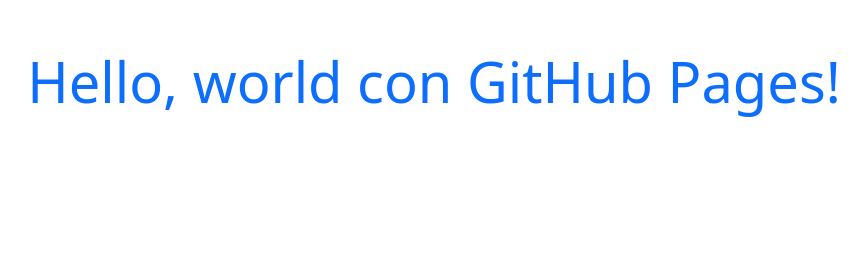
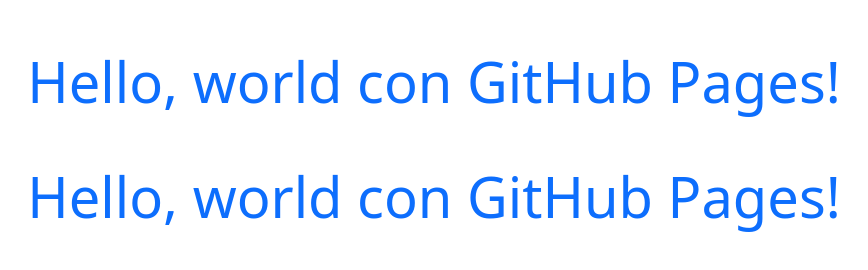
Before and after one commit to donjulio0588/donjulio-web, a plain HTML site: page index.html in a window 1280 px wide. Shown: the whole page, without its empty margins (206-1074 px from the left). Drawn offline with nearby package versions, Linux system fonts and the light colour scheme.

Commit message:
ver 1.1.1

```diff
--- a/index.html
+++ b/index.html
@@ -12,6 +12,7 @@
   </head>
   <body>
     <h1 class="text-center mt-5 display-4 text-primary">Hello, world  con GitHub Pages!</h1>
+    <h1 class="text-center mt-5 display-4 text-primary">Hello, world  con GitHub Pages!</h1>
 
     <!-- Optional JavaScript; choose one of the two! -->
 
```
